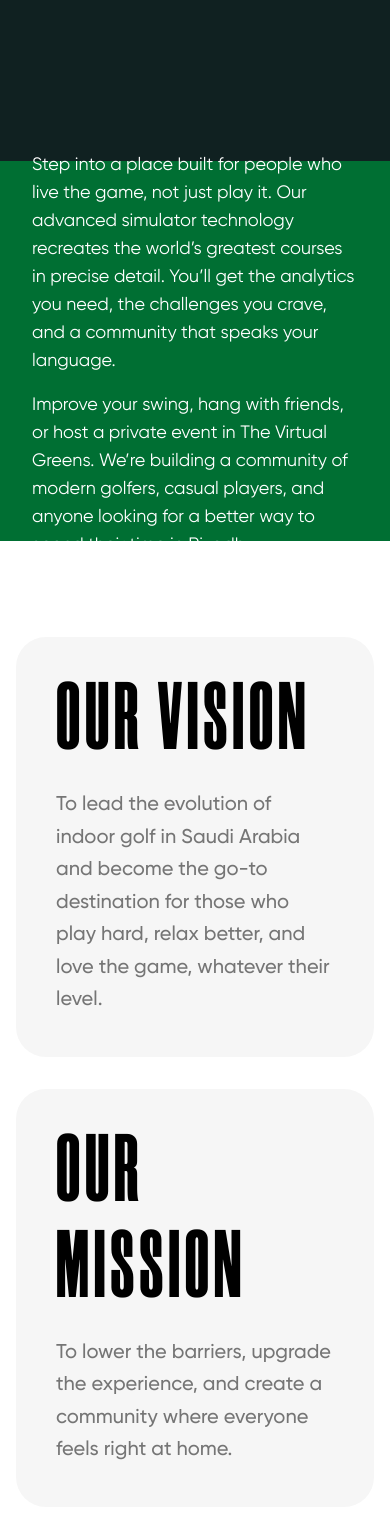
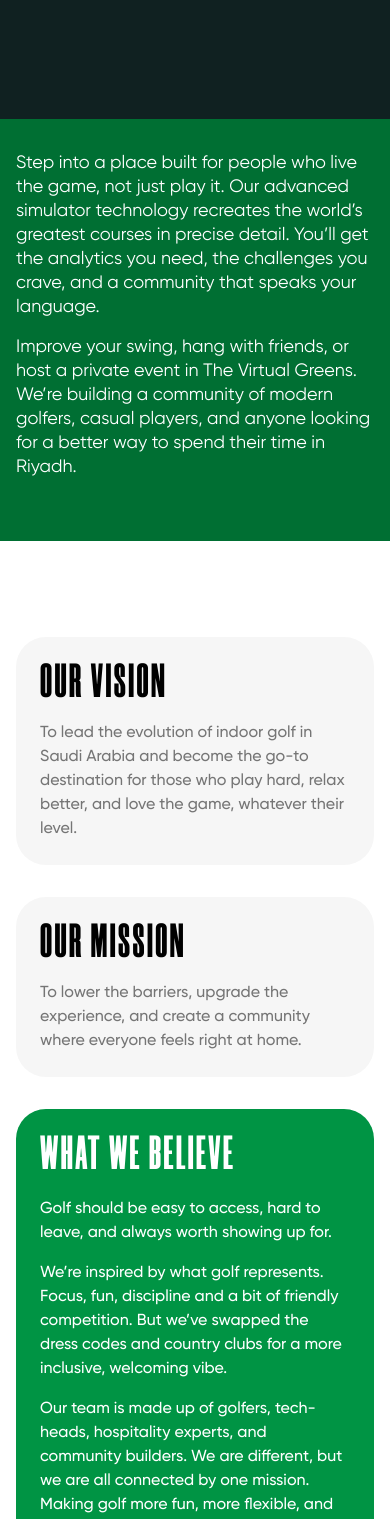
Before and after one commit to mohd-azaan/TVG, a React (Vite) app: page /about in a window 390 px wide. Shown: the part 383-1902 px from the top of the page. Built offline with nearby package versions, Linux system fonts and the light colour scheme.

Commit message:
Implement code changes to enhance functionality and improve performance

```diff
--- a/src/screens/AboutPage/Sections/Hero.jsx
+++ b/src/screens/AboutPage/Sections/Hero.jsx
@@ -29,10 +29,10 @@ export const Hero = () => {
 	return (
 		<section className='relative w-full h-[100vh] bg-[#102121] text-white overflow-hidden'>
 			{/* Content wrapper */}
-			<div className='relative z-10 mx-auto max-w-[1440px] px-8 lg:px-16 h-full pt-20 lg:pt-24'>
+			<div className='relative z-10 mx-auto max-w-[1920px] px-4 sm:px-6 lg:px-10 h-full pt-28 lg:pt-32 pb-8 lg:pb-12'>
 				{/* Title column (stays in flow) */}
-				<div className='w-full lg:w-[50%] lg:pr-12 lg:pl-8'>
-					<h1 className='font-morganite text-[clamp(80px,10vw,120px)] font-[900] uppercase leading-[0.88] tracking-[2.2px] mb-6 mt-6 lg:mt-10'>
+				<div className='w-full lg:w-[50%] lg:pr-12 lg:ml-[12vw] md:ml-[8vw] max-w-[520px] lg:max-w-[560px]'>
+					<h1 className='font-morganite text-[clamp(72px,8vw,112px)] font-[900] uppercase leading-[0.90] tracking-[0.02em] lg:tracking-[0.03em] mb-6 mt-2 lg:mt-4'>
 						{title}
 					</h1>
 				</div>
@@ -40,7 +40,7 @@ export const Hero = () => {
 				{/* Image: absolutely positioned on large screens so it doesn't affect title layout */}
 				<div className='lg:absolute lg:top-0 lg:right-0 lg:bottom-0 lg:w-1/2 hidden lg:flex justify-center items-center pointer-events-none'>
 					{/* cropped fixed-size wrapper */}
-					<div className='w-[90%] lg:w-[550px] lg:h-[420px] overflow-hidden rounded-[30px]'>
+					<div className='w-[85%] lg:w-[500px] lg:h-[420px] overflow-hidden rounded-[30px] lg:mr-36'>
 						<img
 							src='/freepik__background__81702-1.png'
 							alt='Hero image'
@@ -55,13 +55,13 @@ export const Hero = () => {
 			</div>
 
 			{/* Green background */}
-			<div className='absolute bottom-0 left-0 w-full h-[45%] bg-[#006F33] z-0'></div>
+			<div className='absolute bottom-0 left-0 w-full h-[50%] bg-[#006F33] z-0'></div>
 
 			{/* Description placed over the green area */}
 			<div className='absolute left-0 top-[50%] z-20 w-full flex justify-start'>
-				<div className='mx-auto px-8 lg:px-16 w-full max-w-[1440px]'>
-					<div className='w-full lg:w-[50%] lg:pr-12 lg:pl-8'>
-						<div className='font-gilroy  text-[18px] lg:text-[22px] leading-7 text-white space-y-4 max-w-[600px] py-8 lg:py-12'>
+				<div className='mx-auto px-4 sm:px-6 lg:px-10 w-full max-w-[1920px]'>
+					<div className='w-full lg:w-[50%] lg:pr-12 lg:ml-[12vw] md:ml-[8vw] max-w-[520px] lg:max-w-[560px]'>
+						<div className='font-gilroy font-normal text-[18px] leading-6 text-white space-y-4 max-w-[510px] py-8 lg:py-12'>
 							{description}
 						</div>
 					</div>
--- a/src/screens/AboutPage/Sections/VisionMissionSection.jsx
+++ b/src/screens/AboutPage/Sections/VisionMissionSection.jsx
@@ -2,38 +2,57 @@ import React from 'react';
 
 export const VisionMissionSection = () => {
 	return (
-    <section className="bg-white py-24">
-      <div className="max-w-screen-xl mx-auto px-4 grid lg:grid-cols-2 gap-8 items-start">
-
+		<section className='bg-white py-24'>
+			<div className='max-w-[1920px] mx-auto px-4 sm:px-6 lg:px-10 grid lg:grid-cols-2 gap-8 items-start lg:ml-[12vw] md:ml-[8vw] lg:mr-[12vw] md:mr-[8vw]'>
 				{/* Left Column for Vision and Mission */}
-        <div className="space-y-8">
+				<div className='space-y-8'>
 					{/* Vision Card */}
-          <div className="bg-[#f6f6f6] p-10 rounded-[30px]">
-            <h2 className="font-morganite font-black text-8xl text-black uppercase tracking-wider mb-4">Our Vision</h2>
-            <p className="font-gilroy font-medium text-xl text-[#757575] leading-relaxed">
-              To lead the evolution of indoor golf in Saudi Arabia and become the go-to destination for those who play hard, relax better, and love the game, whatever their level.
+					<div className='bg-[#f6f6f6] p-6 lg:p-8 rounded-[30px]'>
+						<h2 className='font-morganite font-black text-[clamp(48px,6vw,64px)] text-black uppercase tracking-wider mb-3'>
+							Our Vision
+						</h2>
+						<p className='font-gilroy font-medium text-[16px] text-[#757575] leading-normal'>
+							To lead the evolution of indoor golf in Saudi Arabia and become
+							the go-to destination for those who play hard, relax better, and
+							love the game, whatever their level.
 						</p>
 					</div>
 
 					{/* Mission Card */}
-          <div className="bg-[#f6f6f6] p-10 rounded-[30px]">
-            <h2 className="font-morganite font-black text-8xl text-black uppercase tracking-wider mb-4">Our Mission</h2>
-            <p className="font-gilroy font-medium text-xl text-[#757575] leading-relaxed">
-              To lower the barriers, upgrade the experience, and create a community where everyone feels right at home.
+					<div className='bg-[#f6f6f6] p-6 lg:p-8 rounded-[30px]'>
+						<h2 className='font-morganite font-black text-[clamp(48px,6vw,64px)] text-black uppercase tracking-wider mb-3'>
+							Our Mission
+						</h2>
+						<p className='font-gilroy font-medium text-[16px] text-[#757575] leading-normal'>
+							To lower the barriers, upgrade the experience, and create a
+							community where everyone feels right at home.
 						</p>
 					</div>
 				</div>
 
 				{/* Right Column for What We Believe */}
-        <div className="bg-[#009444] text-white p-10 rounded-[30px] lg:mt-0">
-          <h2 className="font-morganite font-black text-8xl uppercase tracking-wider mb-6">What We Believe</h2>
-          <div className="font-gilroy font-medium text-xl space-y-6 leading-relaxed">
-            <p>Golf should be easy to access, hard to leave, and always worth showing up for.</p>
-            <p>We’re inspired by what golf represents. Focus, fun, discipline and a bit of friendly competition. But we’ve swapped the dress codes and country clubs for a more inclusive, welcoming vibe.</p>
-            <p>Our team is made up of golfers, tech-heads, hospitality experts, and community builders. We are different, but we are all connected by one mission. Making golf more fun, more flexible, and more social.</p>
+				<div className='bg-[#009444] text-white p-6 lg:p-8 rounded-[30px] lg:mt-0'>
+					<h2 className='font-morganite font-black text-[clamp(48px,6vw,64px)] uppercase tracking-wider mb-4'>
+						What We Believe
+					</h2>
+					<div className='font-gilroy font-medium text-[16px] space-y-4 leading-normal'>
+						<p>
+							Golf should be easy to access, hard to leave, and always worth
+							showing up for.
+						</p>
+						<p>
+							We’re inspired by what golf represents. Focus, fun, discipline and
+							a bit of friendly competition. But we’ve swapped the dress codes
+							and country clubs for a more inclusive, welcoming vibe.
+						</p>
+						<p>
+							Our team is made up of golfers, tech-heads, hospitality experts,
+							and community builders. We are different, but we are all connected
+							by one mission. Making golf more fun, more flexible, and more
+							social.
+						</p>
 					</div>
 				</div>
-
 			</div>
 		</section>
 	);
--- a/src/screens/AboutPage/Sections/WorldClassTechSection.jsx
+++ b/src/screens/AboutPage/Sections/WorldClassTechSection.jsx
@@ -5,46 +5,48 @@ import React from 'react';
 export const WorldClassTechSection = () => {
 	return (
 		<section className='relative w-full bg-[#102121] py-16 lg:py-24'>
-      <div className='relative max-w-screen-xl mx-auto px-4 sm:px-6 lg:px-8'>
-
+			<div className='relative max-w-[1920px] mx-auto px-4 sm:px-6 lg:px-10 lg:ml-[12vw] md:ml-[8vw] lg:mr-[12vw] md:mr-[8vw]'>
 				{/* Responsive Grid Container */}
-        <div className="grid grid-cols-1 lg:grid-cols-2 gap-12 lg:gap-16 items-center">
-
+				<div className='grid grid-cols-1 lg:grid-cols-2 gap-12 lg:gap-16 items-center'>
 					{/* Left Column: Text Content (centered on all viewports) */}
-          <div className="text-left">
-            <h3 className='font-gilroy font-bold text-xl text-[#7ddb8a] uppercase tracking-wide'>
+					<div className='text-left'>
+						<h3 className='font-gilroy font-bold text-[18px] text-[#7ddb8a] uppercase tracking-wide'>
 							Powered by
 						</h3>
-            <h2 className='font-morganite font-black text-white text-7xl lg:text-8xl uppercase tracking-wider mt-2 mb-6'>
+						<h2 className='font-morganite font-black text-white text-[clamp(48px,6vw,64px)] uppercase tracking-wider mt-2 mb-4'>
 							World-Class Tech
 						</h2>
-            <div className='font-gilroy font-medium text-lg text-gray-300 space-y-4 max-w-lg'>
-              <p>We use the most advanced system on the market to replicate the real-world feel of over 250 legendary courses. It's precise, fast, and immersive down to every slope, bounce, and swing.</p>
-              <p>From auto-tee to instant shot feedback, it's the closest thing to stepping onto a real course. (Minus the sunburn).</p>
+						<div className='font-gilroy font-medium text-[16px] text-gray-300 space-y-3 max-w-lg leading-normal'>
+							<p>
+								We use the most advanced system on the market to replicate the
+								real-world feel of over 250 legendary courses. It's precise,
+								fast, and immersive down to every slope, bounce, and swing. From
+								auto-tee to instant shot feedback, it's the closest thing to
+								stepping onto a real course. (Minus the sunburn).
+							</p>
 						</div>
-            <div className='mt-8 flex justify-start'>
-              <button className='bg-[#009444] hover:bg-opacity-90 transition-colors rounded-full px-8 py-3 flex items-center gap-3'>
-                <span className='font-gilroy font-semibold text-base text-white uppercase'>
+						<div className='mt-6 flex justify-start'>
+							<button className='bg-[#009444] hover:bg-opacity-90 transition-colors rounded-full px-6 py-2.5 flex items-center gap-3'>
+								<span className='font-gilroy font-medium text-[14px] text-white uppercase'>
 									Learn About Our Tech
 								</span>
 								<img
 									src='/arrow-right-figma.svg'
 									alt='Arrow right'
-                  className='w-6 h-6'
+									className='w-5 h-5 filter brightness-0 invert'
 								/>
 							</button>
 						</div>
 					</div>
 
 					{/* Right Column: Image */}
-          <div className="flex items-center justify-center">
+					<div className='flex items-center justify-center'>
 						<img
 							className='w-full max-w-xl h-auto object-cover'
 							alt='Indoor golf simulator technology setup'
 							src='/indoor-golf-1.png'
 						/>
 					</div>
-
 				</div>
 			</div>
 		</section>
```
Also changed, not shown: src/screens/AboutPage/Sections/Vision2030Section.jsx (+41 -28 lines), public/waves.svg (added). Lines whose indentation alone changed are shown as unchanged.
